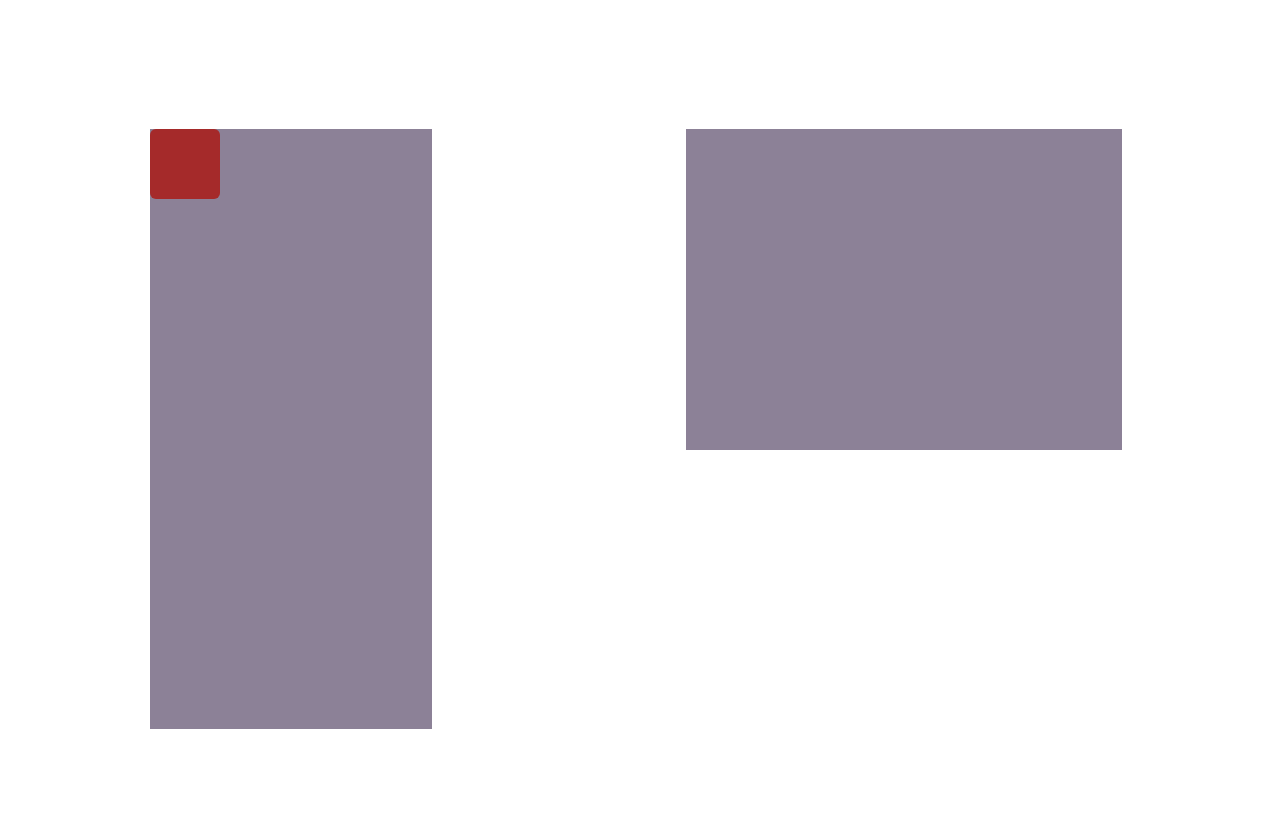
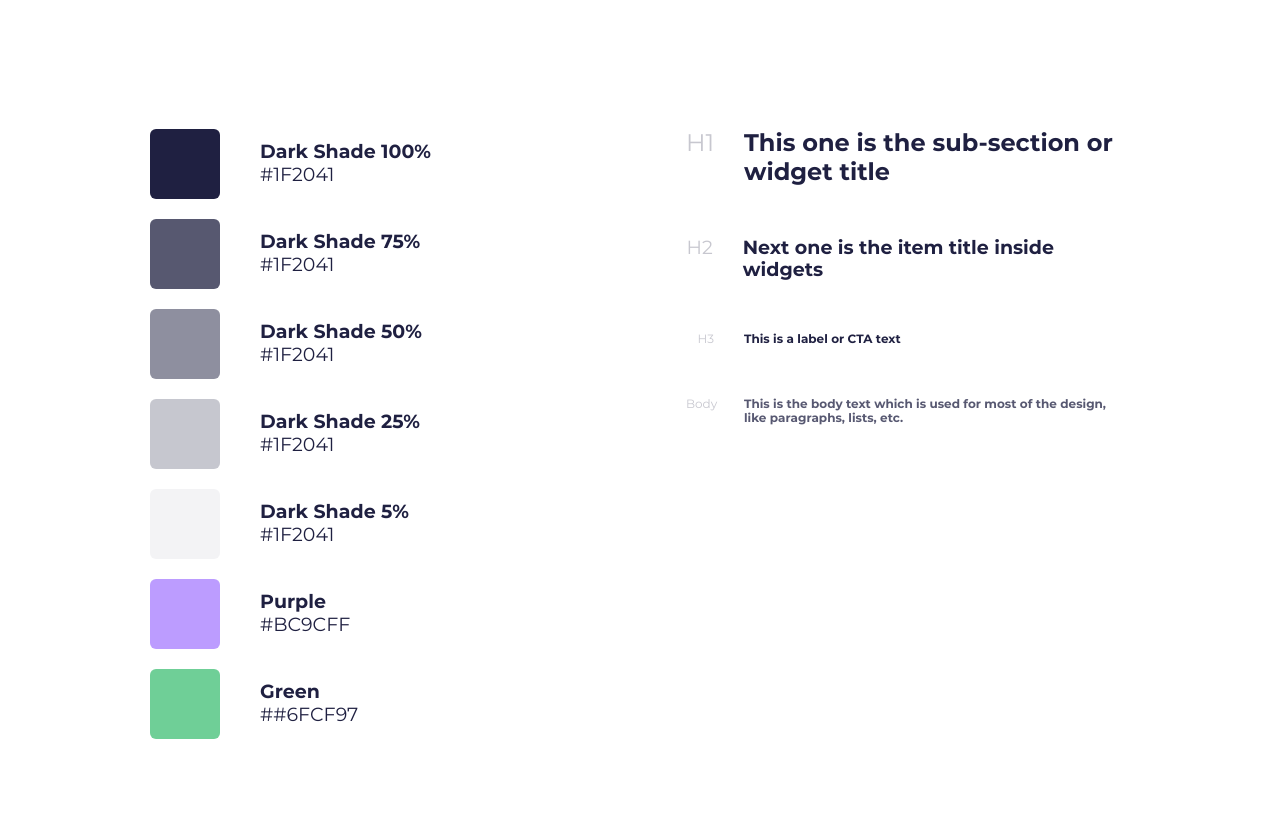
Before and after one commit to Istomin-1/Hotel, a plain HTML site: page uikit.html in a window 1280 px wide. Shown: the part 94-911 px from the top of the page. Before the commit the page ends 823 px from the top, so only its background shows below. Drawn offline with Linux system fonts and the light colour scheme.

Commit message:
Added wrapper-color and wrapper-type in uikit.html, also implemented styles for their display.

```diff
--- a/css/style.css
+++ b/css/style.css
@@ -37,7 +37,7 @@ html {
 body {
     font-family: 'Montserrat';
     font-style: normal;
-    font-size: 16px;
+    font-size: 19px;
     line-height: 1.2;
     font-weight: 400;
     color: #1F2041;
@@ -52,24 +52,108 @@ body {
 }
 .wrapper-color {
     max-width: 282px;
-    background-color: rgb(140, 129, 151);
     width: 282px;
-    height: 600px;
+    height: 610px;
 }
 
 .wrapper-type {
     max-width: 500px;
-    background-color: rgb(140, 129, 151);
     width: 436px;
     height: 321px;
 }
 
 .header {
-    background-color: rgb(107, 107, 192);
 }
 .main__color {
+    display: flex;
+    flex-wrap: wrap;
+    margin-bottom: 20px;
+}
+.main__color-view {
     width: 70px;
     height: 70px;
-    background-color: brown;
     border-radius: 6px;
+    margin-right: 40px;
 }
+
+.main__color-text {
+    display: flex;
+    flex-wrap: wrap;
+    flex-direction: column;
+    justify-content: center;
+}
+.main__color-text__color-shade {
+    font-family: 'Montserrat';
+    font-style: normal;
+    font-weight: 700;
+    font-size: 19px;
+}
+.main__color-text__color-hex {
+    font-family: 'Montserrat';
+    font-style: normal;
+    font-weight: 400;
+}
+.main__type {
+    display: flex;
+    margin-bottom: 50px;
+}
+.main__type-label {
+    font-family: 'Montserrat';
+    font-style: normal;
+    font-weight: 400;
+    margin-right: 30px;
+    color: rgba(31, 32, 65, 0.25);
+    width: 28px;
+    text-align: right;
+}
+
+.main__type-text {
+    font-family: 'Montserrat';
+    font-style: normal;
+    font-weight: 700;
+}
+
+.dark-shade100 {
+   background-color: rgba(31, 32, 65, 1);
+}
+
+.dark-shade75 {
+    background-color: rgba(31, 32, 65, 0.75);
+ }
+
+ .dark-shade50 {
+    background-color: rgba(31, 32, 65, 0.5);
+ }
+
+ .dark-shade25 {
+    background-color: rgba(31, 32, 65, 0.25);
+ }
+
+ .dark-shade5 {
+    background-color: rgba(31, 32, 65, 0.05);
+ }
+ .purple {
+    background: #BC9CFF;
+ }
+ .green {
+    background: #6FCF97;
+ }
+ .h1 {
+    font-size: 24px;
+ }
+ .h2 {
+    font-size: 19px;
+ }
+ .h3 {
+    font-size: 12px;
+ }
+ .body {
+    font-size: 12px;
+ }
+ .shadeFont75 {
+    font-size: 12px;
+    color: rgba(31, 32, 65, 0.75);
+ }
+ .footer {
+     height: 78px;
+ }
--- a/uikit.html
+++ b/uikit.html
@@ -17,15 +17,78 @@
     <main class="main">
         <div class="wrapper-color">
             <div class="main__color">
-                <div class="main__color-view"></div>
-                <div class="main__main-color"></div>
-                <div class="main__color-hex"></div>
+                <span class="main__color-view dark-shade100"></span>
+                <div class="main__color-text">
+                    <span class="main__color-text__color-shade">Dark Shade 100%</span>
+                    <span class="main__color-text__color-hex">#1F2041</span>
+                </div>
+            </div>
+            <div class="main__color">
+                <span class="main__color-view dark-shade75"></span>
+                <div class="main__color-text">
+                    <span class="main__color-text__color-shade">Dark Shade 75%</span>
+                    <span class="main__color-text__color-hex">#1F2041</span>
+                </div>
+            </div>
+            <div class="main__color">
+                <span class="main__color-view dark-shade50"></span>
+                <div class="main__color-text">
+                    <span class="main__color-text__color-shade">Dark Shade 50%</span>
+                    <span class="main__color-text__color-hex">#1F2041</span>
+                </div>
+            </div>
+            <div class="main__color">
+                <span class="main__color-view dark-shade25"></span>
+                <div class="main__color-text">
+                    <span class="main__color-text__color-shade">Dark Shade 25%</span>
+                    <span class="main__color-text__color-hex">#1F2041</span>
+                </div>
+            </div>
+            <div class="main__color">
+                <span class="main__color-view dark-shade5"></span>
+                <div class="main__color-text">
+                    <span class="main__color-text__color-shade">Dark Shade 5%</span>
+                    <span class="main__color-text__color-hex">#1F2041</span>
+                </div>
+            </div>
+            <div class="main__color">
+                <span class="main__color-view purple"></span>
+                <div class="main__color-text">
+                    <span class="main__color-text__color-shade">Purple</span>
+                    <span class="main__color-text__color-hex">#BC9CFF</span>
+                </div>
+            </div>
+            <div class="main__color">
+                <span class="main__color-view green"></span>
+                <div class="main__color-text">
+                    <span class="main__color-text__color-shade">Green</span>
+                    <span class="main__color-text__color-hex">##6FCF97</span>
+                </div>
             </div>
         </div>
         <div class="wrapper-type">
-            <div class="main__type-label"></div>
-            <div class="main__type-text"></div>
+            <div class="main__type">
+                <span class="main__type-label h1">H1</span>
+                <span class="main__type-text h1">This one is the sub-section or
+                widget title</span>
+            </div>
+            <div class="main__type">
+                <span class="main__type-label h2">H2</span>
+                <span class="main__type-text h2">Next one is the item title inside
+                    widgets</span>
+            </div>
+            <div class="main__type">
+                <span class="main__type-label h3">H3</span>
+                <span class="main__type-text h3">This is a label or CTA text</span>
+            </div>
+            <div class="main__type">
+                <span class="main__type-label body">Body</span>
+                <span class="main__type-text shadeFont75">This is the body text which is used for most
+                    of the design, like paragraphs, lists, etc.</span>
+            </div>
         </div>
     </main>
+    <footer class="footer">
+    </footer>
 </body>
 </html>
```
